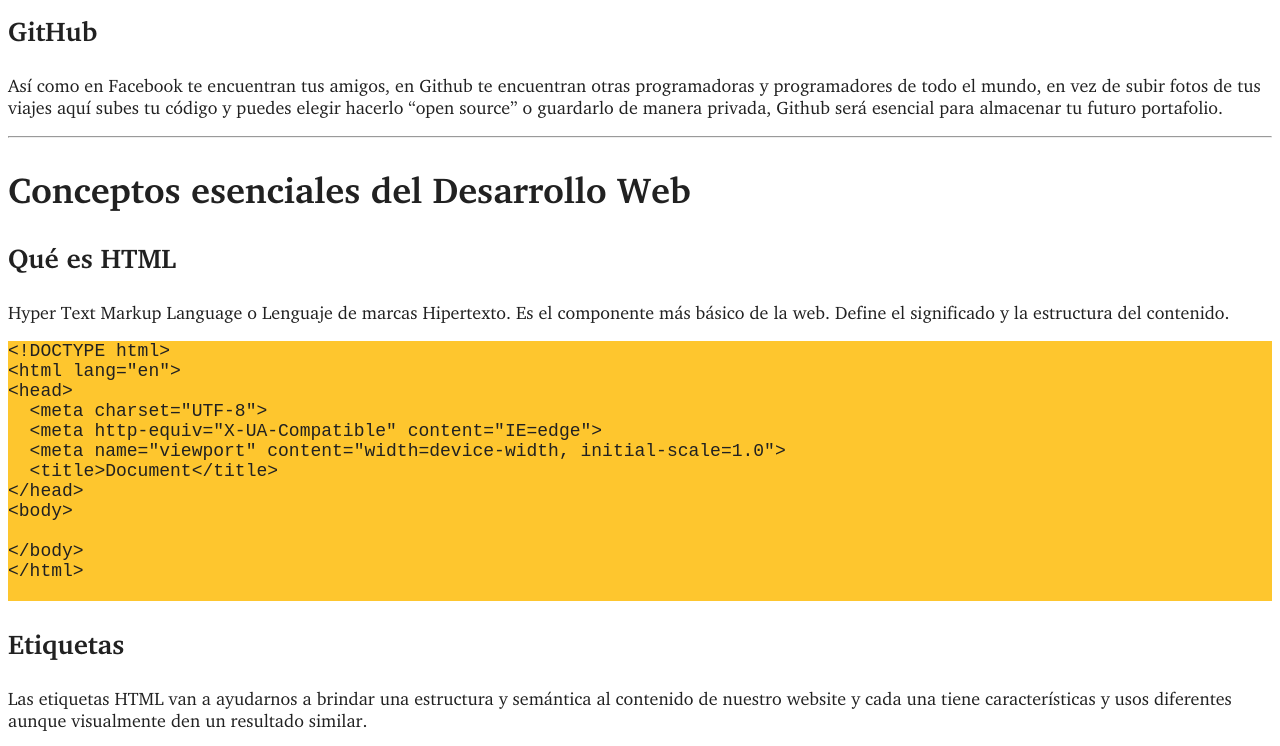
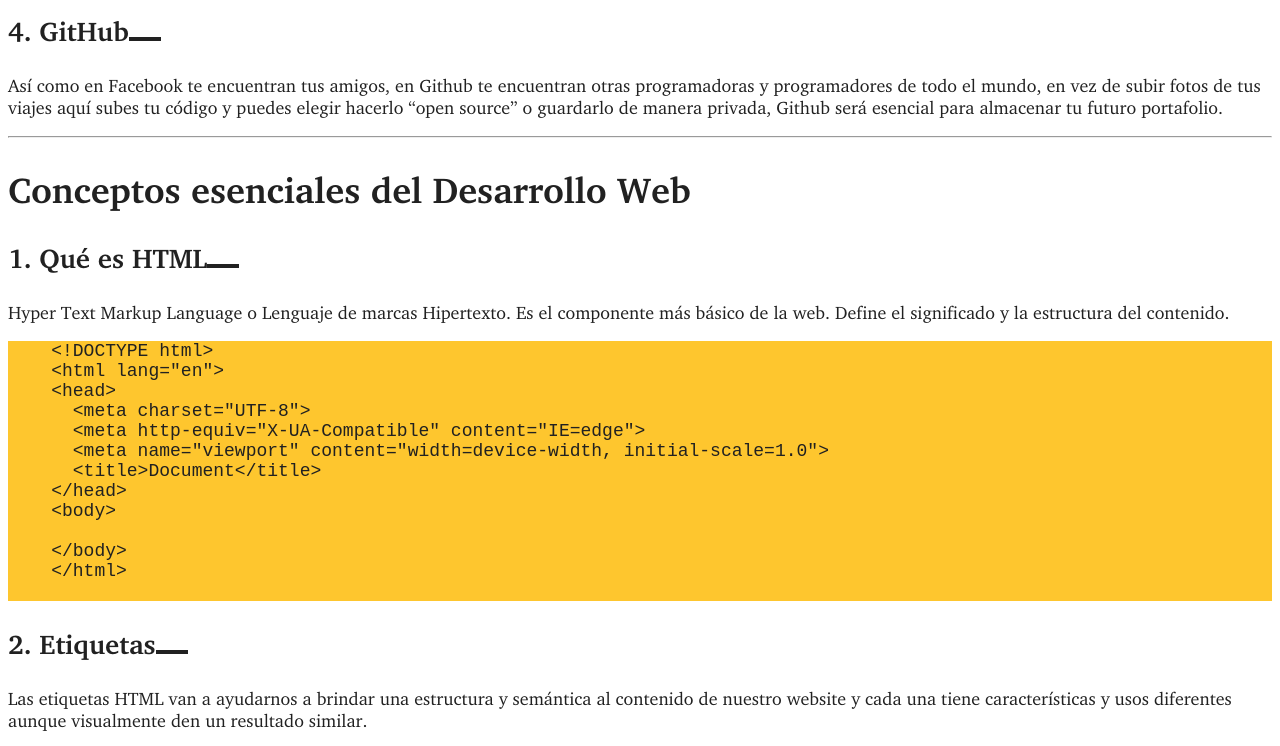
Before and after one commit to EstebanPajares/nemium-blog, a plain HTML site: page index.html in a window 1280 px wide. Shown: the part 1581-2327 px from the top of the page. Drawn offline with Linux system fonts and the light colour scheme.

Commit message:
estableciendo pseudoelementos y counters en el proyecto

```diff
--- a/css/styles.css
+++ b/css/styles.css
@@ -85,3 +85,21 @@ pre {
   background-size: cover; */
   height: 350px;
 }
+
+/* counters */
+.section-content {
+  counter-reset: titleList;
+}
+.section-content h3 {
+  counter-increment: titleList;
+}
+.section-content h3::before {
+  content: counter(titleList, decimal)'. '; /* titleList es un nombre de la variable, puede ser cualquier nombre */
+}
+.section-content h3::after {
+  content: '';
+  width: 32px;
+  height: 4px;
+  background: var(--gray30);
+  display: inline-block;
+}
--- a/index.html
+++ b/index.html
@@ -39,9 +39,11 @@
         </details>
       </nav>
     </header>
+    <main>
       <h1>Curso Essential HTML and CSS</h1>
       <p>Este es el inicio de tu carrera como Desarrollador Web, empezarás aprendiendo HTML y CSS para la creación de contenidos,
       en el nivel 2 aprenderás de componentes y en 3 sobre layouts.</p>
+      <section class="section-content">
         <h2>
           Setup
         </h2>
@@ -65,7 +67,10 @@
         <p>Así como en Facebook te encuentran tus amigos, en Github te encuentran otras programadoras y programadores de todo el
         mundo, en vez de subir fotos de tus viajes aquí subes tu código y puedes elegir hacerlo “open source” o guardarlo de
         manera privada, Github será esencial para almacenar tu futuro portafolio.</p>
+      </section>
       <hr>
+      <section class="section-content">
+
         <h2>Conceptos esenciales del Desarrollo Web</h2>
         <h3 id="html">Qué es HTML</h3>
         <p>Hyper Text Markup Language o Lenguaje de marcas Hipertexto. Es el componente más básico de la web. Define el significado
@@ -85,7 +90,6 @@
     &lt;/body&gt;
     &lt;/html&gt;
         </pre>
-
 
         <h3 id="etiquetas">Etiquetas</h3>
         <p>Las etiquetas HTML van a ayudarnos a brindar una estructura y semántica al contenido de nuestro website y cada una tiene
@@ -115,7 +119,8 @@
         <p>Hojas de Estilo en Cascada (del inglés Cascading Style Sheets) o CSS es el lenguaje de estilos utilizado para describir
         la presentación de documentos HTML</p>
         <img src="./images/css.png" alt="Estructura del Component Style Cascade">
-
+      </section>
+      <section class="section-content">
         <h2>Modelo de caja</h2>
         <h3>El modelo de caja está compuesto por:</h3>
         <p>Chrome va a ser el navegador que utilizaremos en el curso por su extenso soporte de nuevos estándares y herramientas de
@@ -142,13 +147,13 @@
           <li>border-block | border-inline | border-block-start | border-block-end | border-inline-start | border-inline-end</li>
           <li>padding-block | padding-inline | padding-block-start | padding-block-end | padding-inline-start | padding-inline-end</li>
         </ul>
-
+      </section>
       <p>
         Si deseas trabajar algún proyecto, escríbeme a:
         <a href="mailto:jehupajares@gmail.com">jehupajares@gmail.com</a>
       </p>
-    <h2>Modelo de caja</h2>
 
       <script src="./js/menu.js"></script>
+    </main>
   </body>
 </html>
```
Lines whose indentation alone changed are shown as unchanged.
